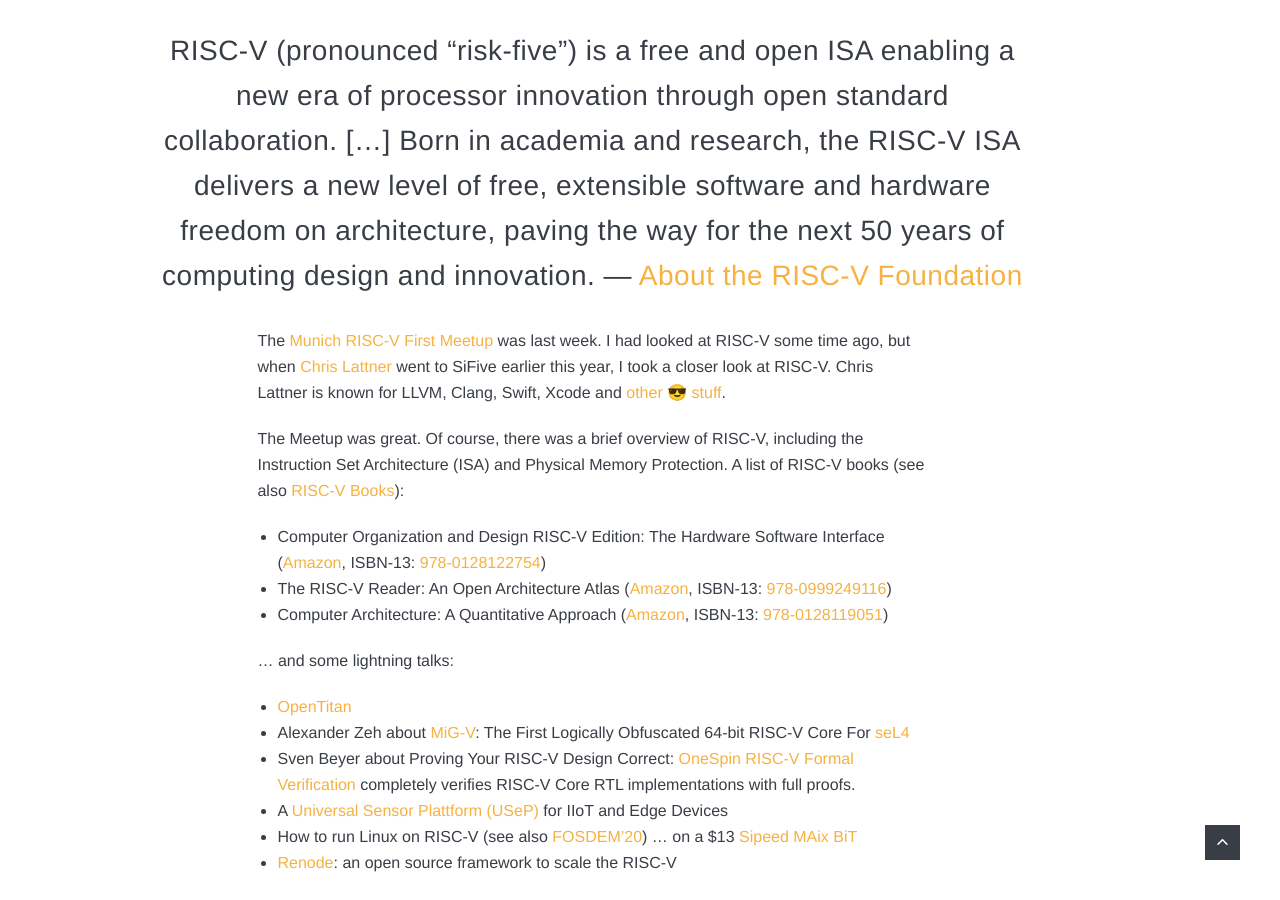
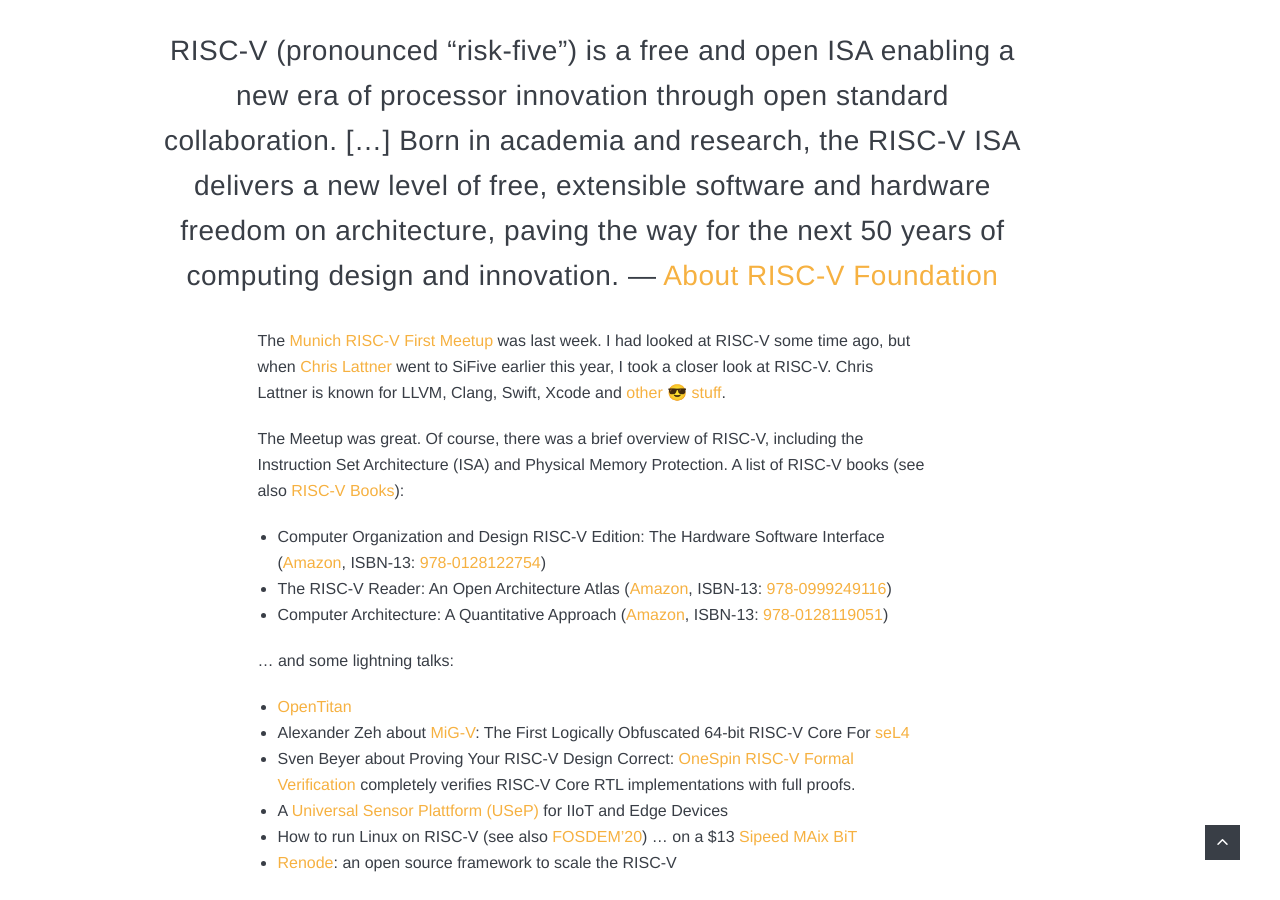
Before and after one commit to choas/choas.github.io, a Jekyll site: the page built from _posts/2020-03-02-munich-risc-v-first-meetup.md, in a window 1280 px wide and 900 px high, scrolled down 1125 px. Built offline with Jekyll 4.4.1, drawn with Linux system fonts in a browser that asks for light colours; nearby versions of some CDN libraries.

Commit message:
hidden space

```diff
--- a/_posts/2020-03-02-munich-risc-v-first-meetup.md
+++ b/_posts/2020-03-02-munich-risc-v-first-meetup.md
@@ -7,7 +7,7 @@ credit: https://pixabay.com/de/photos/start-start-up-menschen-593341/
 tags:   meetup RISC-V
 ---
 
-> RISC-V (pronounced "risk-five") is a free and open ISA enabling a new era of processor innovation through open standard collaboration. […] Born in academia and research, the RISC-V ISA delivers a new level of free, extensible software and hardware freedom on architecture, paving the way for the next 50 years of computing design and innovation. — [About the RISC-V Foundation](https://riscv.org/risc-v-foundation/)
+> RISC-V (pronounced "risk-five") is a free and open ISA enabling a new era of processor innovation through open standard collaboration. […] Born in academia and research, the RISC-V ISA delivers a new level of free, extensible software and hardware freedom on architecture, paving the way for the next 50 years of computing design and innovation. — [About RISC-V Foundation](https://riscv.org/risc-v-foundation/)
 
 The [Munich RISC-V First Meetup](https://www.meetup.com/Munich-RISC-V-Meetup-Group/events/268318683/) was last week. I had looked at RISC-V some time ago, but when [Chris Lattner](https://en.wikipedia.org/wiki/Chris_Lattner) went to SiFive earlier this year, I took a closer look at RISC-V. Chris Lattner is known for LLVM, Clang, Swift, Xcode and [other 😎 stuff](http://www.nondot.org/sabre/Resume.html).
 
```
Also changed, not shown: _posts/2020-02-14-valentine-s-day.md (+1 -1 lines), _posts/2020-03-08-aws-iot-service-deep-dive-meetup.md (+1 -1 lines), _posts/2020-03-17-openjscad-openscad-in-the-browser.md (+1 -1 lines), _posts/2020-04-14-dvorak-game-tinymush.md (+2 -2 lines).
